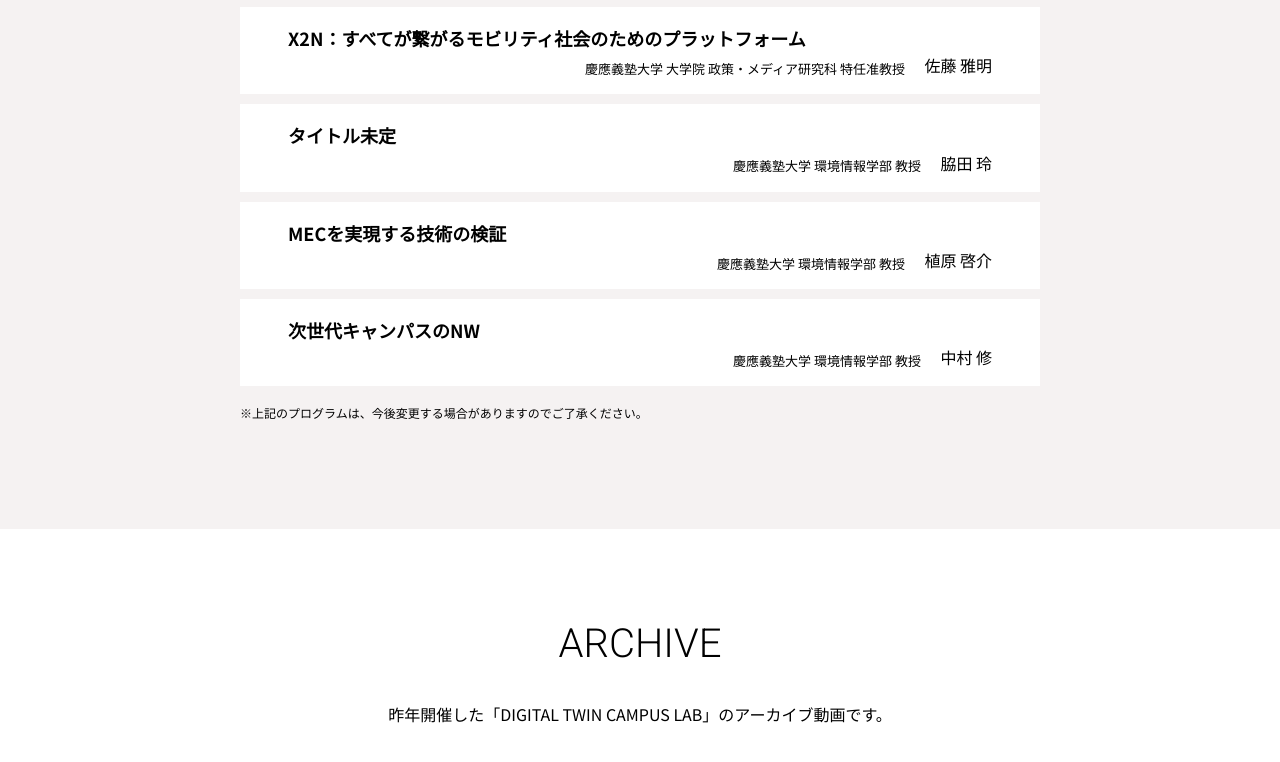
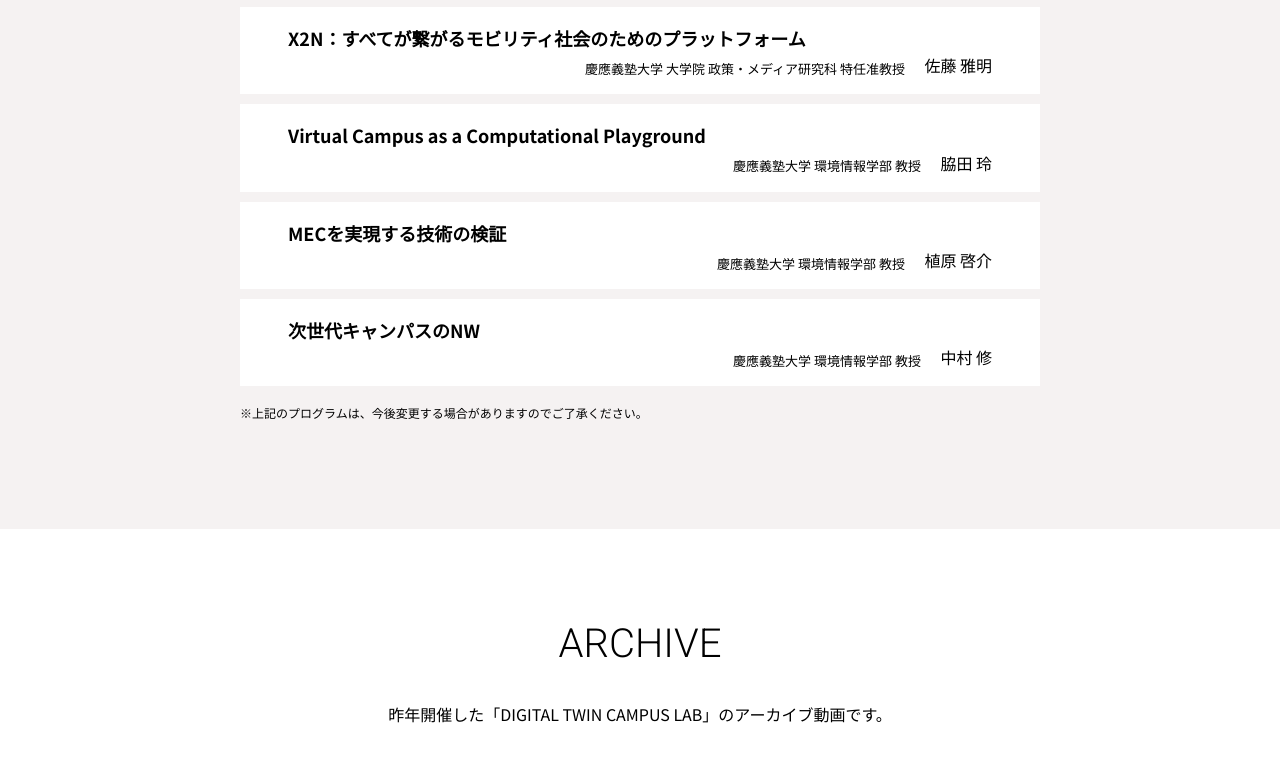
Before and after one commit to dtc-staff/dtc-staff.github.io, a plain HTML site: page index.html in a window 1280 px wide. Shown: the part 2445-3207 px from the top of the page. Drawn offline with Linux system fonts and the light colour scheme; grey boxes are pictures that could not be loaded.

Commit message:
脇田先生 プログラム表題更新

```diff
--- a/index.html
+++ b/index.html
@@ -253,7 +253,7 @@
           </div>
         </div><!-- /program_detail_wrap -->
         <div class="program_detail_wrap">
-          <h4 class="program_detail_title">タイトル未定</h4>
+          <h4 class="program_detail_title">Virtual Campus as a Computational Playground</h4>
           <div class="program_detail_speaker">
             <div class="program_detail_speaker_title">慶應義塾大学 環境情報学部 教授</div>
             <div class="program_detail_speaker_name">脇田 玲</div>
```
